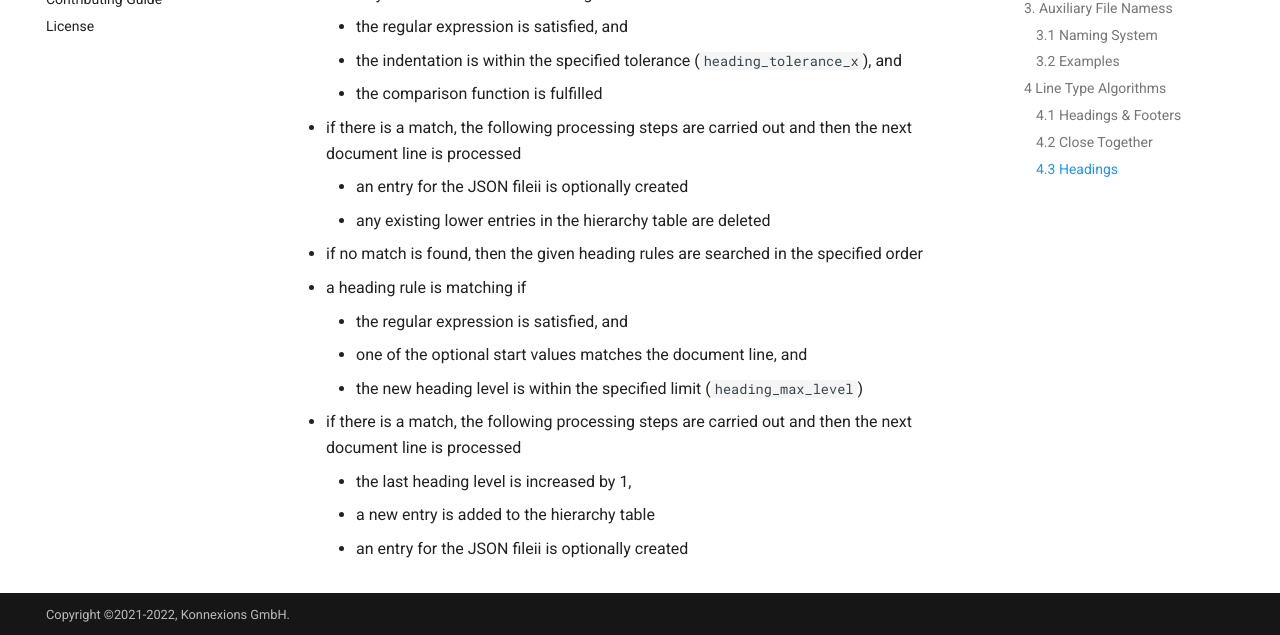
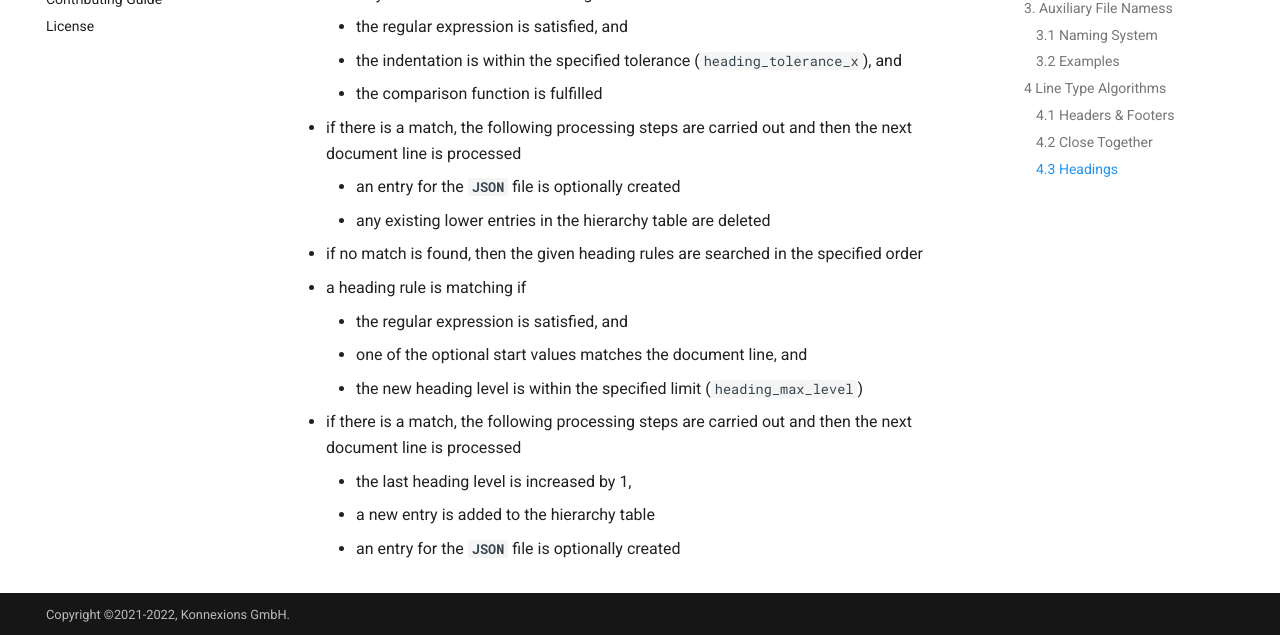
Before and after one commit to KonnexionsGmbH/dcr, an MkDocs documentation site: the page built from docs/index.md, in a window 1280 px wide and 900 px high, scrolled down 24450 px. Shown: the part 262-897 px from the top of the window. Built offline with MkDocs 1.6.1 and Material for MkDocs 9.7.7, drawn with Linux system fonts in a browser that asks for light colours; comment, search, counter and statistics services are not loaded; some of the changed text lies outside the part shown.

Commit message:
Determining the headings.

```diff
--- a/docs/index.md
+++ b/docs/index.md
@@ -245,7 +245,7 @@
         <Box llx="184.69" lly="671.52" urx="193.20" ury="685.44"/>
        </Word>
 
-#### 2.2.3 Store the parser result in a JSON file (action: **`s_p_j`**)
+#### 2.2.3 Store the parser result in a **`JSON`** file (action: **`s_p_j`**)
 
 From the **xml** files of the granularity document `line` (`<file_name>_<doc_id>.line.xml`) or document `word` (`<file_name>_<doc_id>.word.xml`) created in the previous action, the text contained is now extracted with the existing metadata using **xml** parsing and stored in a **`JSON`** format in the database tables `content_tetml_line` and `content_tetml_word`.
 
@@ -726,7 +726,7 @@
 Headings extend across the entire document and can have hierarchical structures.
 The headings are determined with rule-enriched regular expressions.
 
-### 4.1 Headings & Footers
+### 4.1 Headers & Footers
 
 The following parameter controls both the classification of the headers and the footers:
 
@@ -979,7 +979,7 @@
     - the indentation is within the specified tolerance (`heading_tolerance_x`), and
     - the comparison function is fulfilled
 - if there is a match, the following processing steps are carried out and then the next document line is processed
-    - an entry for the JSON fileii is optionally created
+    - an entry for the **`JSON`** file is optionally created
     - any existing lower entries in the hierarchy table are deleted
 - if no match is found, then the given heading rules are searched in the specified order
 - a heading rule is matching if
@@ -989,4 +989,4 @@
 - if there is a match, the following processing steps are carried out and then the next document line is processed
     - the last heading level is increased by 1,
     - a new entry is added to the hierarchy table
-    - an entry for the JSON fileii is optionally created
+    - an entry for the **`JSON`** file is optionally created
```
